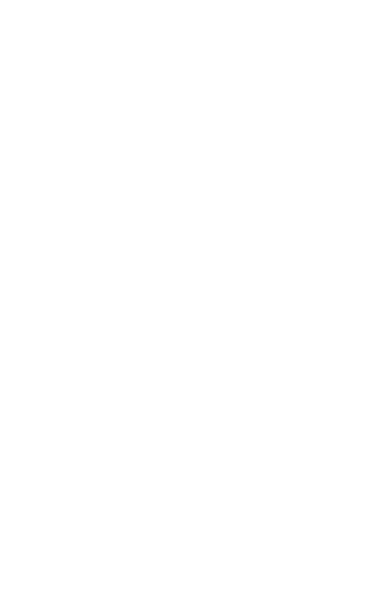
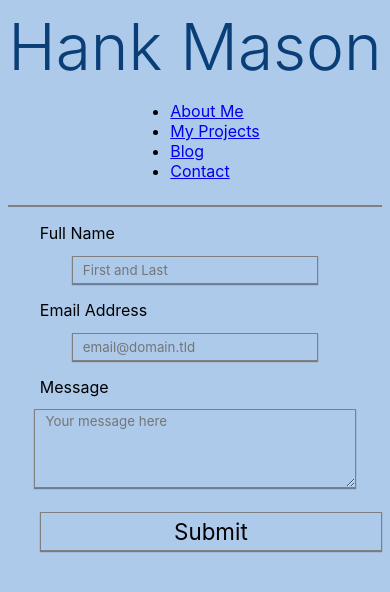
Before and after one commit to hankthemason/portfolio-remote-tracking, a Gatsby site: page /contact in a window 390 px wide. Before the commit this address had no page. Built offline with nearby package versions, Linux system fonts and the light colour scheme; Gatsby itself is replaced by a stand-in of ours.

Commit message:
added contact page, updated header to include contact page

```diff
--- a/src/components/header.js
+++ b/src/components/header.js
@@ -30,6 +30,9 @@ const Header = () => {
             <li className={navLinkItem}>
               <Link to='/blog'>Blog</Link>
             </li>
+            <li className={navLinkItem}>
+              <Link to='/contact'>Contact</Link>
+            </li>
           </ul>
         </div>
       </div>
--- a/src/components/header.module.css
+++ b/src/components/header.module.css
@@ -40,7 +40,7 @@
   border: 1px solid grey
 }
 
-@media only screen and (max-width: 760px) {
+@media only screen and (max-width: 899px) {
   .container {
     display: flex;
     flex-direction: column;
--- /dev/null
+++ b/src/pages/contact.js
@@ -0,0 +1,33 @@
+import React from 'react'
+import Layout from '../components/layout'
+import { formBox, child, submit } from './contact.module.css'
+
+const Contact = () => {
+
+  return (
+    <Layout>
+      <form id="fs-frm" name="simple-contact-form" accept-charset="utf-8" action="https://formspree.io/f/xeqvzgqg" method="post">
+        <div className={formBox}>
+          <div className={child}>
+            <label for="full-name">Full Name</label>
+            <input type="text" name="name" id="full-name" placeholder="First and Last" required="" />
+          </div>
+          <div className={child}>
+            <label for="email-address">Email Address</label>
+            <input type="email" name="_replyto" id="email-address" placeholder="email@domain.tld" required="" />
+          </div>
+          <div className={child}>
+            <label for="message">Message</label>
+            <textarea rows="5" name="message" id="message" placeholder="Your message here" required=""></textarea>
+          </div>
+          <input type="hidden" name="_subject" id="email-subject" value="Contact Form Submission" />
+          <div className={submit}>
+            <input type="submit" value="Submit"></input>
+          </div>
+        </div>
+      </form>
+    </Layout>
+  )
+}
+
+export default Contact
--- /dev/null
+++ b/src/pages/contact.module.css
@@ -0,0 +1,101 @@
+.form-box {
+  display: flex;
+  flex-direction: column;
+  font-size: 1.6rem;
+  width: 50%;
+  margin: 0 auto;
+  align-items: center;
+}
+
+.child input, textarea {
+  padding: 5px 10px;
+  line-height:100%;
+  border: 1px solid grey;
+  align-self: center;
+}
+
+.form-box label {
+  font-weight: 400;
+}
+
+.child {
+  margin: 1rem 0;
+  display: flex;
+  flex-direction: column;
+  width: 100%;
+}
+
+.child label {
+  padding-left: 18.5%;
+}
+
+.child input, textarea {
+  margin-top: .8rem;
+  width: 60%;
+  box-shadow: 0 1px 1px rgba(0,0,0,0.19), 0 1px 1px rgba(0,0,0,0.23);
+}
+
+.form-box input:focus, .form-box textarea:focus {
+  outline: none !important
+}
+
+.form-box:last-child {
+  font-weight: 400;
+  font-size: 1.6rem;
+}
+
+.submit {
+  margin-top: 1.5rem;
+  align-self: flex-start;
+  padding-left: 18.5%
+}
+
+.submit input {
+  font-size: 1.4rem;
+  padding: .3rem 1rem;
+  border: 1px solid grey;
+  box-shadow: 0 1px 1px rgba(0,0,0,0.19), 0 1px 1px rgba(0,0,0,0.23);
+}
+
+.submit input:hover {
+  cursor: pointer;
+}
+
+@media only screen and (max-width: 800px) {
+  .form-box {
+    width: 100%
+  }
+
+  .form-box input, textarea {
+    width: 80%;
+  }
+
+  .child label {
+    padding-left: 8.5%;
+  }
+
+  .submit {
+    align-self: flex-start;
+    padding-left: 8.5%;
+  }
+
+  .submit input {
+    width: 100%;
+  }
+
+
+}
+
+@media only screen and (max-width: 400px) {
+  .form-box {
+    width: 90%
+  }
+
+  .form-box input, textarea {
+    width: 80%;
+  }
+
+  .submit input {
+    width: 100%;
+  }
+}
```
